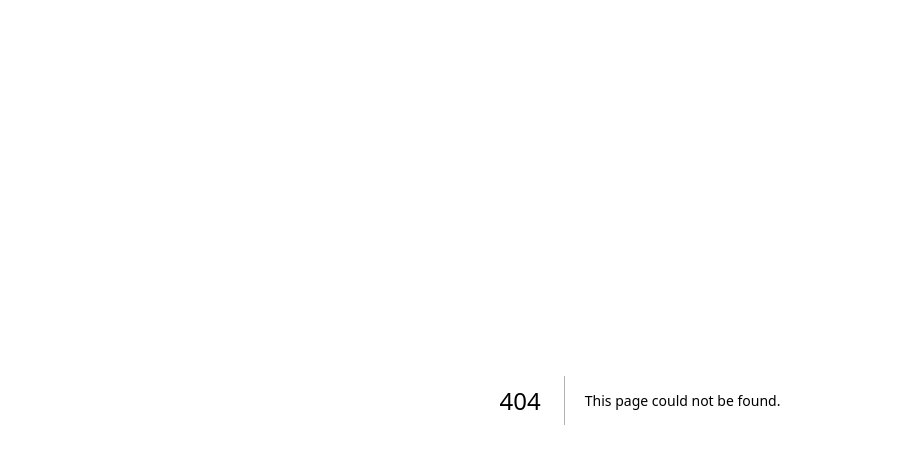
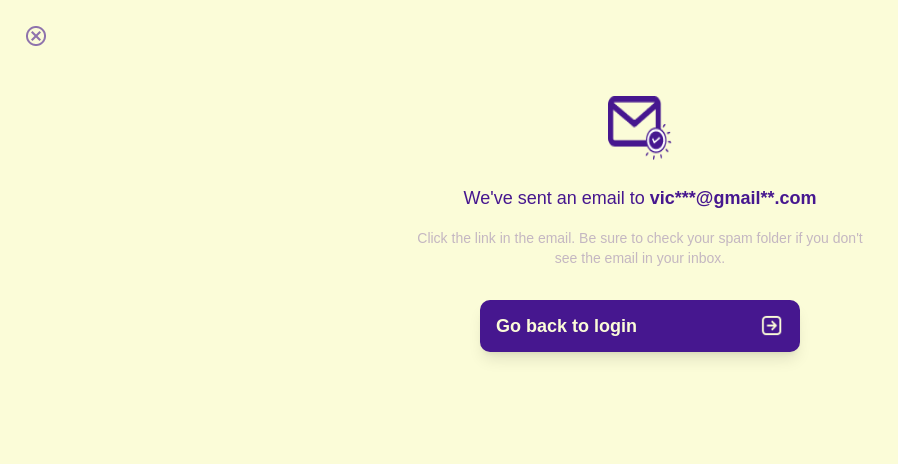
Before and after one commit to codeAKstan/quiz-it, a Next.js app in the folder frontend/: page /reset-password-success in a window 1280 px wide. Before the commit this address had no page. Shown: the top 464 px of the page, without its empty margins (0-898 px from the left). Built offline with nearby package versions, Linux system fonts and the light colour scheme.

Commit message:
Addded the reset success page

```diff
--- /dev/null
+++ b/frontend/app/reset-password-success/page.js
@@ -0,0 +1,51 @@
+// app/reset-password-success/page.js
+import React from 'react';
+import Link from 'next/link';
+
+export default function ResetPasswordSuccess() {
+    return (
+        <div
+            className="flex flex-col items-center justify-center min-h-screen p-6"
+            style={{ backgroundColor: '#FBFCD8' }}
+        >
+            {/* cancel Icon */}
+            <div className="absolute top-6 left-6">
+                <Link href="/login">
+                    <img
+                        src="/cancel.png"
+                        alt="Back"
+                        className="w-6 h-6 cursor-pointer"
+                    />
+                </Link>
+            </div>
+            <div className='absolute top-24 flex flex-col items-center text-center w-full'>
+                {/* Checkmark Icon */}
+                <img
+                    src="/checkmark-icon.png"
+                    alt="Success"
+                    className="w-16 h-16 mb-6"
+                />
+
+                {/* Email Address */}
+                <p className="text-lg text-[#46178F] text-center mb-4">
+                    We've sent an email to{' '}
+                    <span className="font-bold">vic***@gmail**.com</span>
+                </p>
+
+                {/* Instructions */}
+                <p className="text-sm text-[#46178F4D] text-center mb-8 max-w-md">
+                    Click the link in the email. Be sure to check your spam folder if you don't see the email in your inbox.
+                </p>
+
+                {/* Go Back to Login Button */}
+                <Link
+                    href="/login"
+                    className="w-full max-w-xs bg-[#46178F] text-[#FBFCD8] px-4 py-3 rounded-[10px] text-lg font-semibold shadow-lg flex items-center justify-between"
+                >
+                    Go back to login
+                    <img src="/signup-icon.png" alt="Sign Up" className="w-6 h-6" />
+                </Link>
+            </div>
+        </div>
+    );
+}
```
Also changed, not shown: frontend/public/cancel.png (added), frontend/public/checkmark-icon.png (added).
